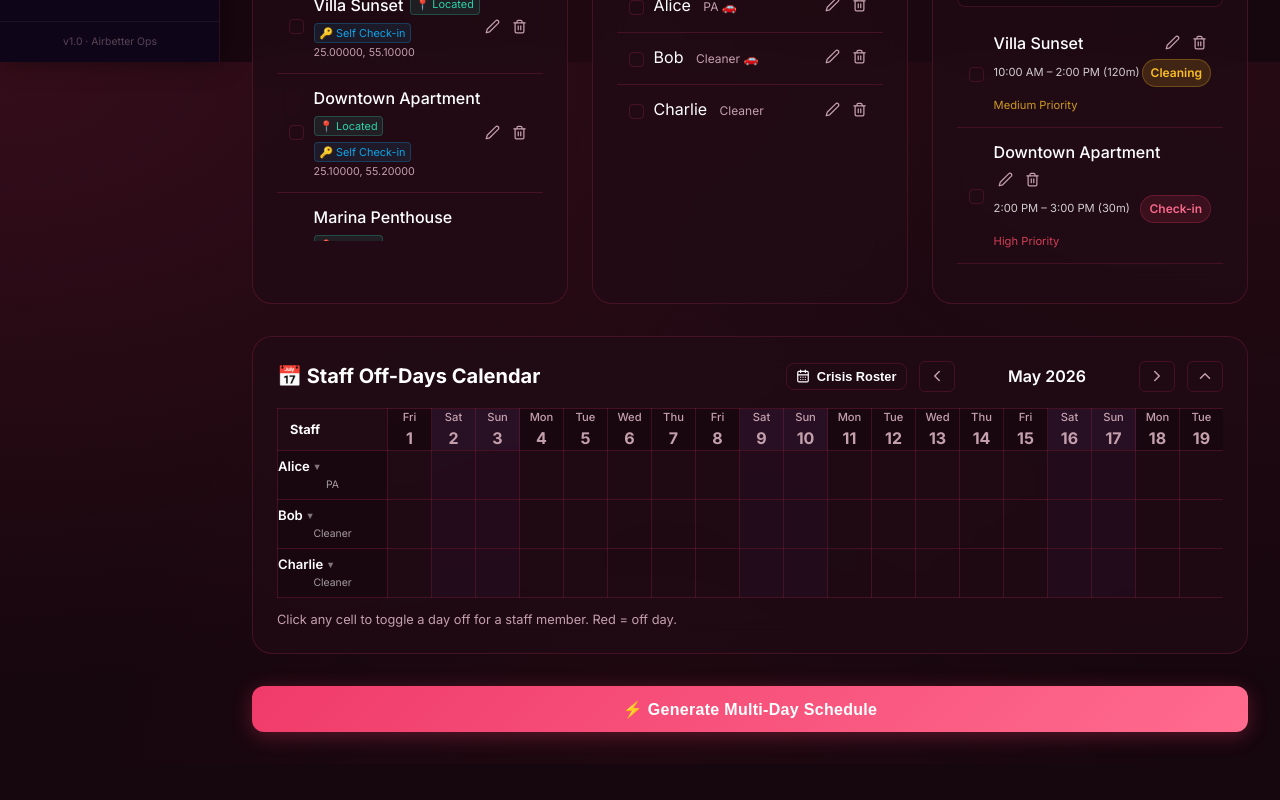
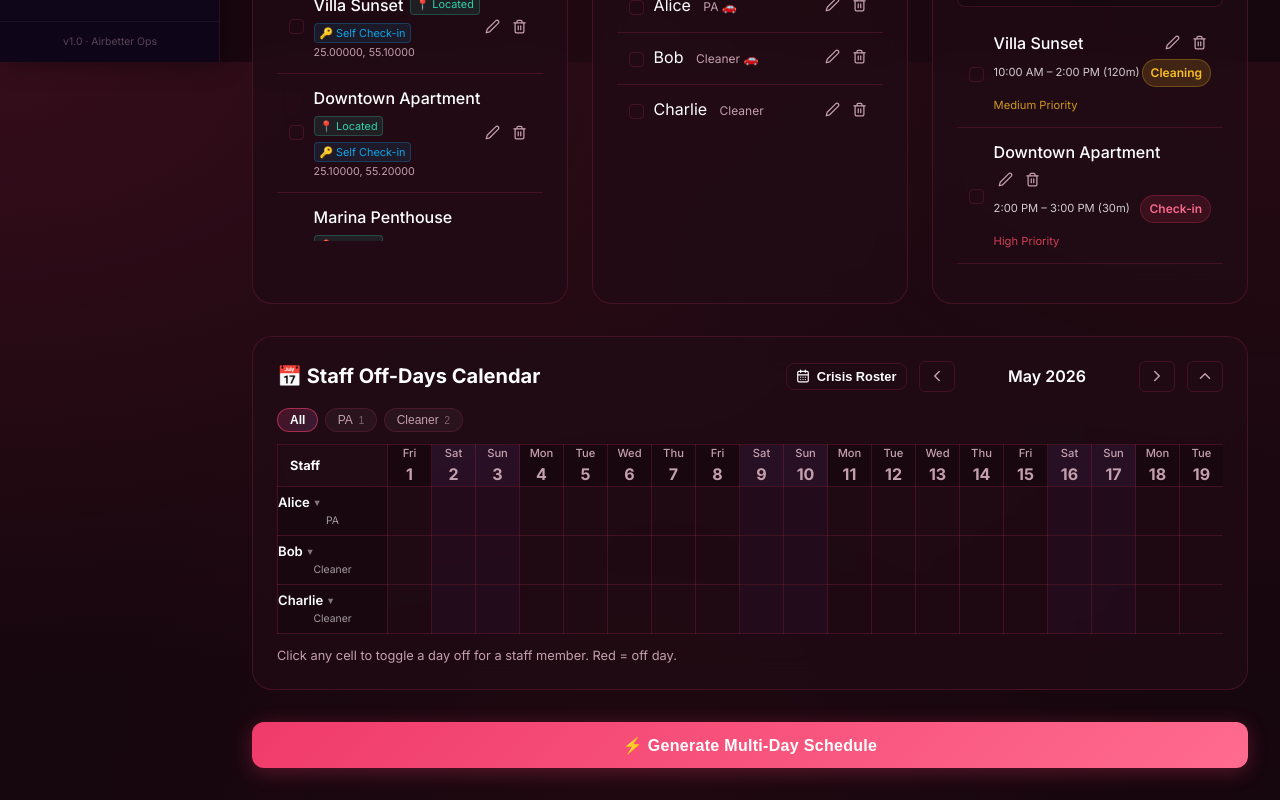
Before and after one commit to waleedbengacem-star/holidayhomescheduler1, a React (Vite) app in the folder frontend/: page / in a window 1280 px wide. Shown: the part 738-1538 px from the top of the page. Before the commit the page ends 1502 px from the top, so only its background shows below. Built offline with nearby package versions, Linux system fonts and the light colour scheme.

Commit message:
feat: add role filter pills to staff off-days calendar

```diff
--- a/frontend/src/components/StaffCalendar.jsx
+++ b/frontend/src/components/StaffCalendar.jsx
@@ -9,6 +9,11 @@ export default function StaffCalendar({ staff, offDaysRaw, setOffDaysRaw, setSta
   const [isCollapsed, setIsCollapsed] = useLocalStorage('hhs_cal_collapsed', false);
   const [showPatternModal, setShowPatternModal] = useState(false);
   const [openPopup, setOpenPopup] = useState(null); // staffId of open recurring popup
+  const [roleFilter, setRoleFilter] = useState('All');
+
+  // Derive unique roles from staff list
+  const allRoles = ['All', ...Array.from(new Set(staff.flatMap(s => s.roles || (s.role ? [s.role] : []))))];
+  const filteredStaff = roleFilter === 'All' ? staff : staff.filter(s => (s.roles || [s.role]).includes(roleFilter));
 
   const monthName = new Date(viewYear, viewMonth).toLocaleString('default', { month: 'long', year: 'numeric' });
   const daysInMonth = new Date(viewYear, viewMonth + 1, 0).getDate();
@@ -162,6 +167,36 @@ export default function StaffCalendar({ staff, offDaysRaw, setOffDaysRaw, setSta
 
       {!isCollapsed && (
         <>
+          {/* Role filter pills */}
+          <div style={{ display: 'flex', gap: '0.4rem', flexWrap: 'wrap', marginBottom: '0.75rem' }}>
+            {allRoles.map(role => (
+              <button
+                key={role}
+                onClick={() => setRoleFilter(role)}
+                style={{
+                  padding: '0.25rem 0.75rem',
+                  borderRadius: 20,
+                  border: `1px solid ${roleFilter === role ? 'rgba(240,59,106,0.6)' : 'var(--border-glass)'}`,
+                  background: roleFilter === role
+                    ? 'linear-gradient(135deg, rgba(240,59,106,0.2), rgba(167,139,250,0.15))'
+                    : 'rgba(255,255,255,0.04)',
+                  color: roleFilter === role ? 'var(--text-primary)' : 'var(--text-secondary)',
+                  fontSize: '0.75rem',
+                  fontWeight: roleFilter === role ? 600 : 400,
+                  cursor: 'pointer',
+                  transition: 'all 0.18s',
+                }}
+              >
+                {role}
+                {role !== 'All' && (
+                  <span style={{ marginLeft: '0.35rem', opacity: 0.55, fontSize: '0.65rem' }}>
+                    {staff.filter(s => (s.roles || [s.role]).includes(role)).length}
+                  </span>
+                )}
+              </button>
+            ))}
+          </div>
+
           <div style={{ overflowX: 'auto' }}>
             <table className="cal-table">
               <thead>
@@ -180,7 +215,7 @@ export default function StaffCalendar({ staff, offDaysRaw, setOffDaysRaw, setSta
             </tr>
           </thead>
           <tbody>
-            {staff.map(s => (
+            {filteredStaff.map(s => (
               <tr key={s.id}>
                 <td className="cal-staff-name" style={{ verticalAlign: 'middle', paddingTop: '0.4rem', paddingBottom: '0.4rem', position: 'relative' }}>
                   <div
```
